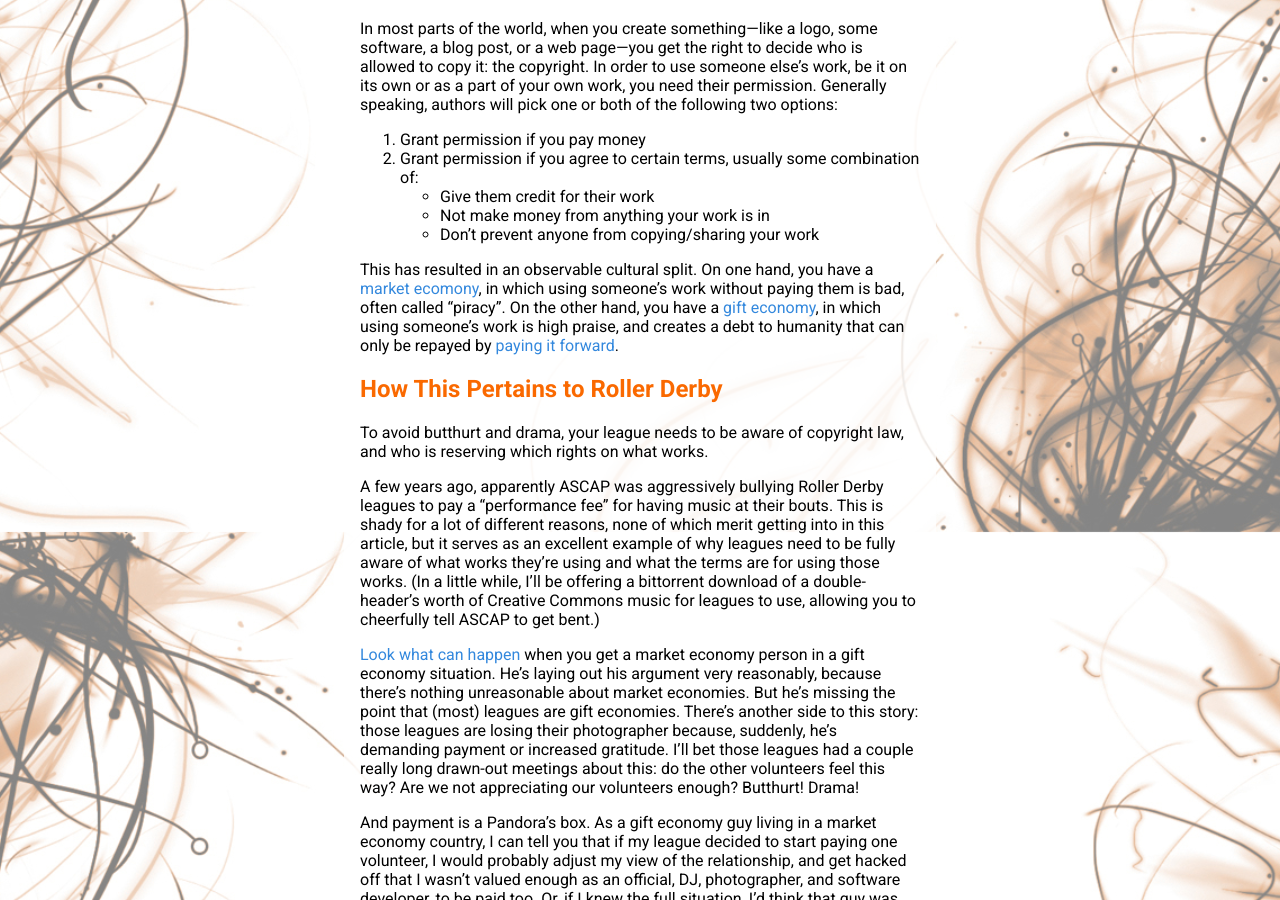
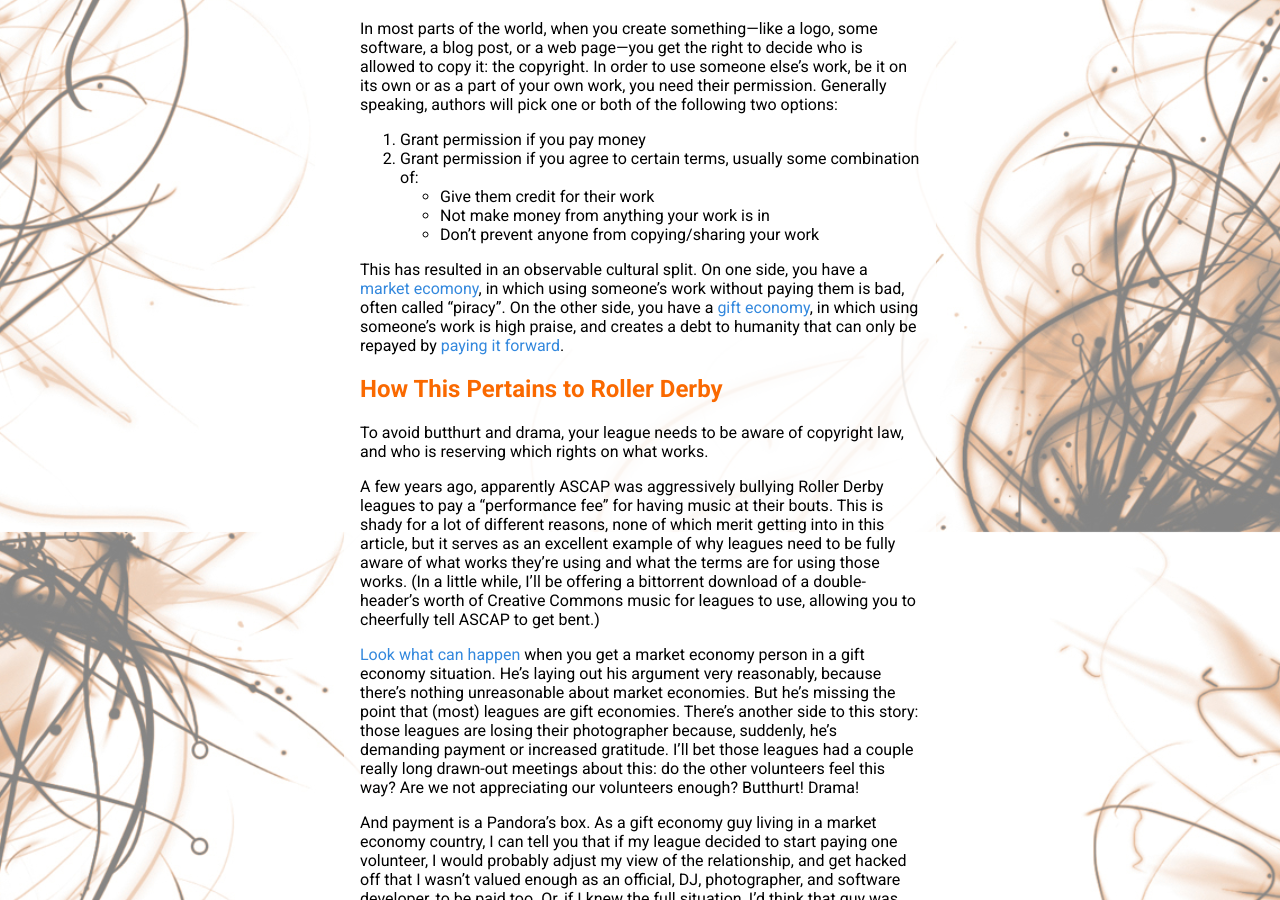
Before and after one commit to nealey/homepage, a Jekyll site: the page built from papers/derby-copyright.md, in a window 1280 px wide and 900 px high, scrolled down 368 px. Built offline with Jekyll 4.4.1, drawn with Linux system fonts in a browser that asks for light colours.

Commit message:
Fix weird wording on derby copyright page

```diff
--- a/papers/derby-copyright.md
+++ b/papers/derby-copyright.md
@@ -32,10 +32,10 @@ or both of the following two options:
    * Not make money from anything your work is in
    * Don't prevent anyone from copying/sharing your work
 
-This has resulted in an observable cultural split. On one hand,
+This has resulted in an observable cultural split. On one side,
 you have a [market ecomony](https://en.wikipedia.org/wiki/Market_economy),
 in which using someone's work without paying them is bad,
-often called "piracy". On the other hand, you
+often called "piracy". On the other side, you
 have a [gift economy](https://en.wikipedia.org/wiki/Gift_economy),
 in which using someone's work is high praise, and creates a
 debt to humanity that can only be repayed by
```
